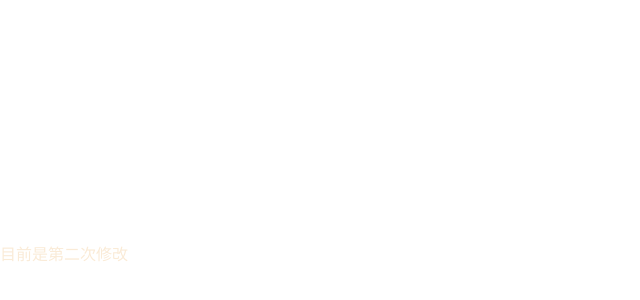
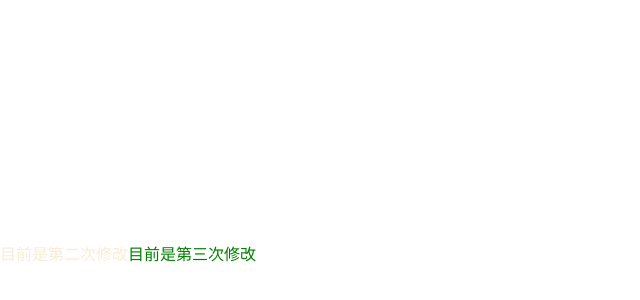
Before and after one commit to izz520/git_reset_revert, a React (Vite) app: page / in a window 1280 px wide. Shown: the part 146-446 px from the top of the page, without its empty margins (0-640 px from the left). Built offline with nearby package versions, Linux system fonts and the light colour scheme.

Commit message:
three submit

```diff
--- a/src/App.css
+++ b/src/App.css
@@ -1,3 +1,7 @@
 .two {
   color: antiquewhite;
 }
+
+.three {
+  color: green;
+}
--- a/src/App.tsx
+++ b/src/App.tsx
@@ -8,6 +8,7 @@ function App() {
   return (
     <div className="App">
       <span className='two'>目前是第二次修改</span>
+      <span className='three'>目前是第三次修改</span>
     </div>
   )
 }
```
